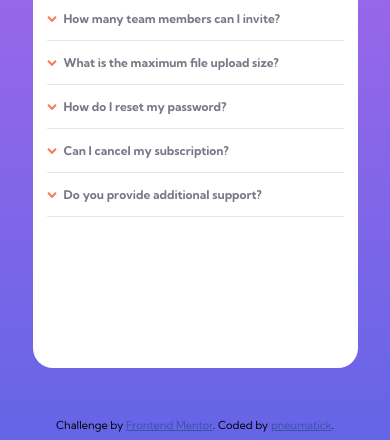
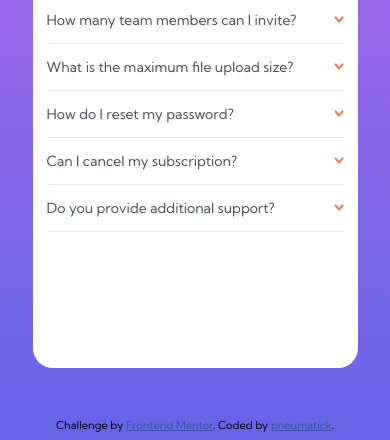
Before and after one commit to pneumatick/FrontendMentor-FAQAccordionCard, a plain HTML site: page index.html in a window 390 px wide. Shown: the part 404-844 px from the top of the page. Drawn offline with Linux system fonts and the light colour scheme.

Commit message:
Mobile styling complete

```diff
--- a/index.html
+++ b/index.html
@@ -22,29 +22,44 @@
       <h1>FAQ</h1>
       <div class="faq-accordion">
         <details>
-          <summary>How many team members can I invite?</summary>
+          <summary>
+            How many team members can I invite?
+            <img class="custom-arrow" src="images/icon-arrow-down.svg">
+          </summary>
           <p>You can invite up to 2 additional users on the Free plan. There is no limit on
             team members for the Premium plan.</p>
         </details>
 
         <details>
-          <summary>What is the maximum file upload size?</summary>
+          <summary>
+            What is the maximum file upload size?
+            <img class="custom-arrow" src="images/icon-arrow-down.svg">
+          </summary>
           <p>No more than 2GB. All files in your account must fit your allotted storage space.</p>
         </details>
 
         <details>
-          <summary>How do I reset my password?</summary>
+          <summary>
+            How do I reset my password?
+            <img class="custom-arrow" src="images/icon-arrow-down.svg">
+          </summary>
           <p>Click “Forgot password” from the login page or “Change password” from your profile page.
             A reset link will be emailed to you.</p>
         </details>
 
         <details>
-          <summary>Can I cancel my subscription?</summary>
+          <summary>
+            Can I cancel my subscription?
+            <img class="custom-arrow" src="images/icon-arrow-down.svg">
+          </summary>
           <p>Yes! Send us a message and we’ll process your request no questions asked.</p>
         </details>
 
         <details>
-          <summary>Do you provide additional support?</summary>
+          <summary>
+            Do you provide additional support?
+            <img class="custom-arrow" src="images/icon-arrow-down.svg">
+          </summary>
           <p>Chat and email support is available 24/7. Phone lines are open during normal business hours.</p>
         </details>
         </div>
--- a/style.css
+++ b/style.css
@@ -32,7 +32,7 @@ h1 {
 }
 
 details, summary {
-    color: hsl(240, 6%, 50%);
+    color: hsl(237, 12%, 33%);
     font-size: 12px;
     font-weight: 700;
 }
@@ -47,7 +47,12 @@ details:hover {
 }
 
 summary {
-    list-style-image: url("images/icon-arrow-down.svg");
+    display: flex;
+    justify-content: space-between;
+    align-items: center;
+    /*list-style-image: url("images/icon-arrow-down.svg");*/
+    font-size: 14px;
+    font-weight: 400;
 }
 
 summary:hover {
@@ -55,11 +60,18 @@ summary:hover {
 }
 
 summary:focus {
-    color: hsl(237, 12%, 33%);
+    color: black;
+    font-weight: 700;
+}
+
+details[open] > summary > .custom-arrow {
+    transform: rotate(180deg);
 }
 
 p {
     font-weight: 400;
+    color: hsl(240, 6%, 50%);
+    padding-right: 26px;
 }
 
 footer {
@@ -76,6 +88,30 @@ footer {
     height: 100px;
 }
 
+.faq-section {
+    bottom: 0;
+}
+
+.faq-accordion {
+    width: 100%;
+    height: 350px;
+    overflow: hidden;
+}
+
+.custom-arrow {
+    width: 10px;
+    height: 8px;
+}
+
+.attribution {
+    font-size: 11px;
+    text-align: center;
+}
+
+.attribution a {
+    color: hsl(228, 45%, 44%);
+}
+
 #mobile-woman {
     bottom: 80px;
     left: 80px;
@@ -86,23 +122,3 @@ footer {
     bottom: 115px;
     left: 30px;
 }
-
-.faq-section {
-    bottom: 0;
-    box-sizing: border-box;
-}
-
-.faq-accordion {
-    width: 100%;
-    height: 350px;
-    overflow: hidden;
-}
-
-.attribution {
-    font-size: 11px;
-    text-align: center;
-}
-
-.attribution a {
-    color: hsl(228, 45%, 44%);
-}
```
